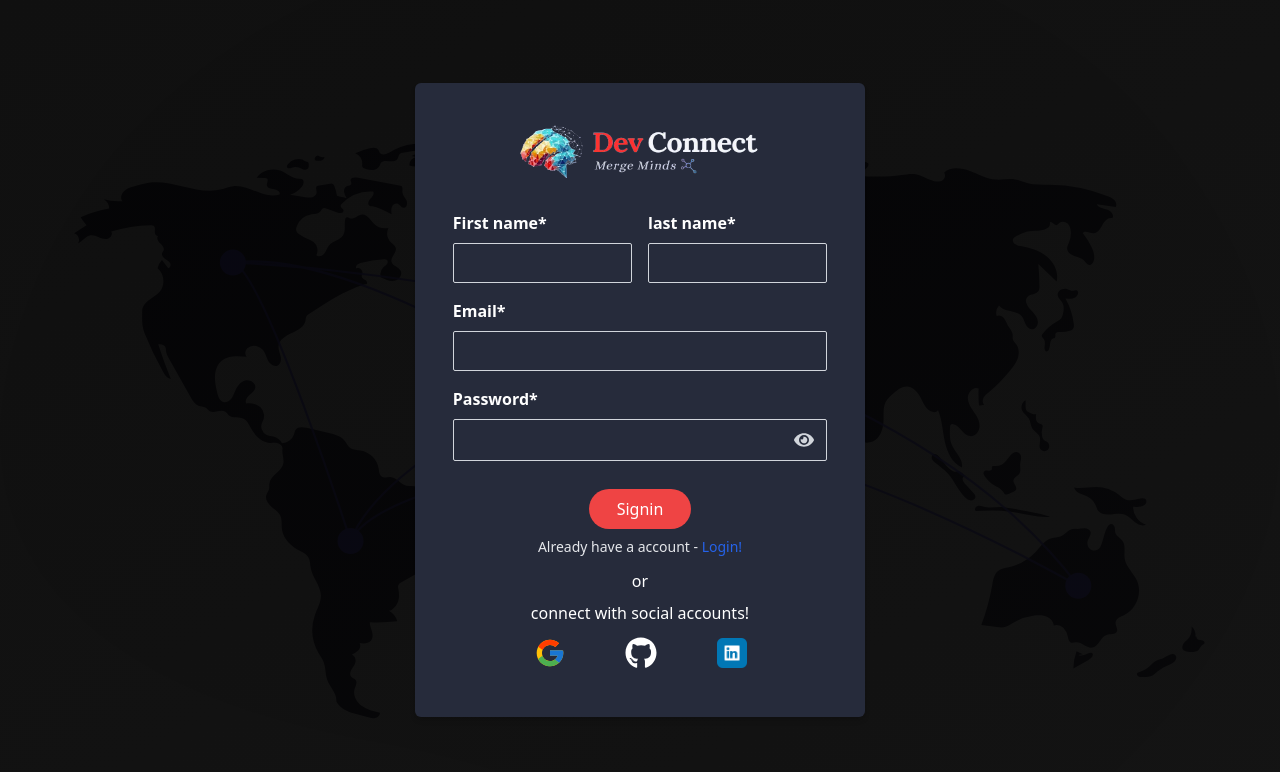
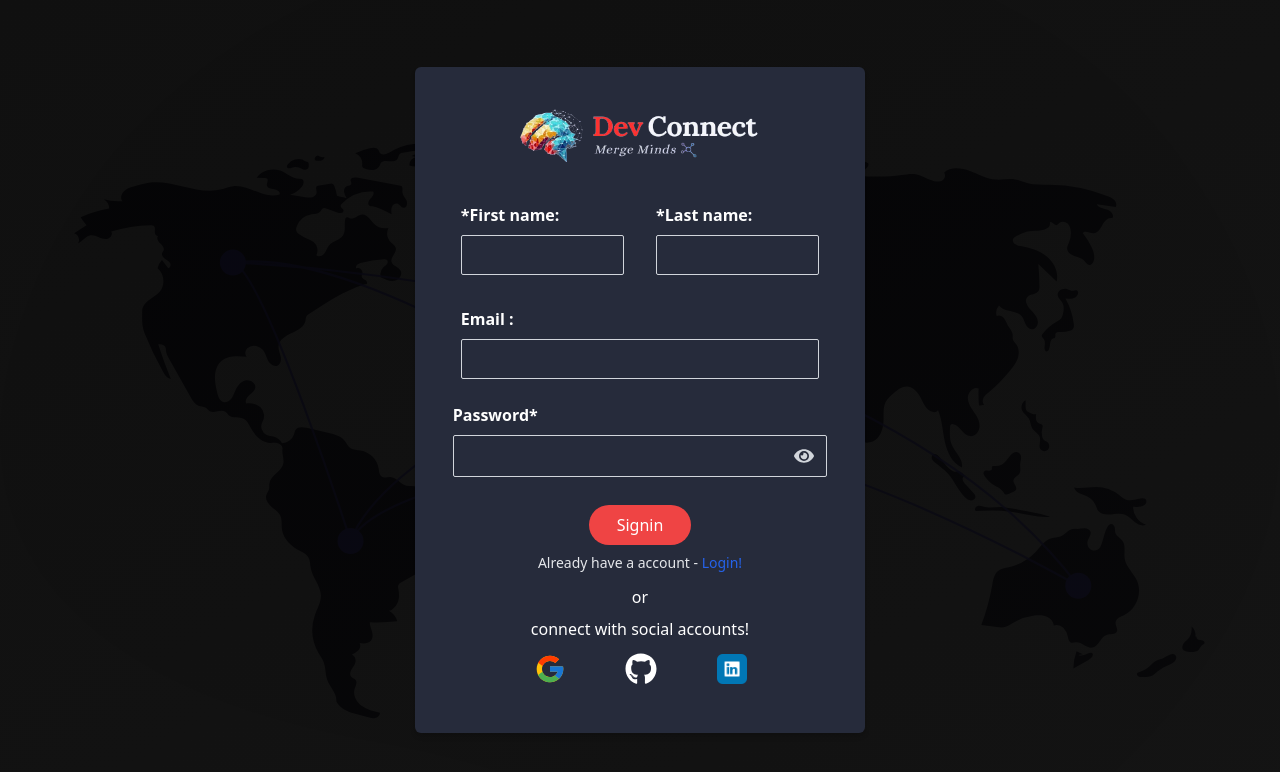
Before and after one commit to nirmal-coder/Dev-connect-client, a React (Vite) app: page /login in a window 1280 px wide. Shown: the top 772 px of the page. Built offline with nearby package versions, Linux system fonts and the light colour scheme.

Commit message:
done some code refactor

```diff
--- /dev/null
+++ b/src/components/login/FormInput.jsx
@@ -0,0 +1,29 @@
+import React from "react";
+
+const FormInput = ({
+  label,
+  name,
+  type = "text",
+  register,
+  validation,
+  error,
+  ...rest
+}) => {
+  return (
+    <div className="w-full flex flex-col p-2">
+      <label htmlFor={name} className="text-white font-semibold ">
+        {label}
+      </label>
+      <input
+        type={type}
+        {...register(name, validation)}
+        id={name}
+        className="w-full h-[30px] md:h-[40px] outline-none bg-transparent rounded-sm border border-gray-300 pl-3 text-white mt-2"
+        {...rest}
+      />
+      {error && <p className="ErrorMsg">{error.message}</p>}
+    </div>
+  );
+};
+
+export default FormInput;
--- a/src/components/login/SignIn.jsx
+++ b/src/components/login/SignIn.jsx
@@ -5,6 +5,7 @@
 import { useState } from "react";
 import useFetch from "../../hooks/useFetch";
 import * as yup from "yup";
+import FormInput from "./FormInput";
 import { useForm } from "react-hook-form";
 
 const SignIn = ({ setShowLogin }) => {
@@ -14,14 +15,37 @@
     formState: { errors },
   } = useForm();
   const [showPassword, setShowPassword] = useState(false);
+  const [serverErrorMsg, setServerErrorMsg] = useState("");
 
   const handleShowPassword = (e) => {
     e.preventDefault();
     setShowPassword((prev) => !prev);
   };
 
-  const handleLogin = (data) => {
-    console.log(data);
+  const handleLogin = async (signinData) => {
+    console.log(signinData);
+    const options = {
+      method: "POST",
+      headers: {
+        "Content-type": "application/json",
+      },
+
+      body: JSON.stringify({ ...signinData }),
+    };
+    const url = "http://localhost:1207/signin";
+
+    try {
+      const response = await fetch(url, options);
+      if (response.ok) {
+        const data = await response.json();
+        console.log(data);
+        setServerErrorMsg("");
+      } else {
+        throw new Error("Response was not ok!");
+      }
+    } catch (error) {
+      alert(error.message);
+    }
   };
 
   return (
@@ -37,50 +61,48 @@
       />
       <div className="w-11/12 flex items-center justify-between">
         <div className="w-6/12 flex flex-col p-2">
-          <label htmlFor="firstName" className="text-white font-semibold ">
-            First name*
-          </label>
-          <input
+          <FormInput
+            label="*First name:"
+            name="firstName"
             type="text"
-            {...register("firstName", {
+            register={register}
+            validation={{
               required: "First name is required!",
-              minLength: 3,
-            })}
-            id="firstName"
-            className="w-full h-[30px] md:h-[40px] outline-none bg-transparent rounded-sm border border-gray-300 pl-3 text-white mt-2"
+              minLength: { value: 3, message: "Minimum 3 characters" },
+            }}
+            error={errors.firstName}
           />
-          <p className="ErrorMsg">{errors.firstName?.message}</p>
         </div>
         <div className="w-6/12 flex flex-col p-2">
-          <label htmlFor="lastName" className="text-white font-semibold ">
-            last name*
-          </label>
-          <input
+          <FormInput
+            label="*Last name:"
+            name="lastName"
             type="text"
-            {...register("lastName", { required: "Last name is required!" })}
-            id="lastName"
-            className="w-full h-[30px] md:h-[40px] outline-none bg-transparent rounded-sm border border-gray-300 pl-3 text-white mt-2"
+            register={register}
+            validation={{
+              required: "Last name is required!",
+              minLength: { value: 3, message: "Minimum 3 characters!" },
+              maxLength: { value: 25, message: "maximum 25 characters!" },
+            }}
+            error={errors.lastName}
           />
-          <p className="ErrorMsg">{errors.lastName?.message}</p>
         </div>
       </div>
       <div className="w-11/12 flex flex-col p-2">
-        <label htmlFor="EmailId" className="text-white font-semibold ">
-          Email*
-        </label>
-        <input
+        <FormInput
+          label="Email :"
+          name="emailId"
           type="email"
-          {...register("emailId", {
+          register={register}
+          validation={{
             required: "Email Id is required!",
             pattern: {
-              value: "/^[a-zA-Z0-9._%+-]+@[a-zA-Z0-9.-]+.[a-zA-Z]{2,}$/",
+              value: /^[a-zA-Z0-9._%+-]+@[a-zA-Z0-9.-]+.[a-zA-Z]{2,}$/,
               message: "Email format is Invalid!",
             },
-          })}
-          id="EmailId"
-          className="w-full h-[30px] md:h-[40px] outline-none bg-transparent rounded-sm border border-gray-300 pl-3 text-white mt-2"
+          }}
+          error={errors.emailId}
         />
-        <p className="ErrorMsg">{errors.emailId?.message}</p>
       </div>
       <div className="w-11/12 flex flex-col p-2">
         <label htmlFor="password" className="text-white font-semibold ">
@@ -93,7 +115,7 @@
               required: "Password is required!",
               pattern: {
                 value:
-                  "^(?=.*[a-z])(?=.*[A-Z])(?=.*d)(?=.*[@$!%*?&])[A-Za-zd@$!%*?&]{8,}$",
+                  /^(?=.*[a-z])(?=.*[A-Z])(?=.*\d)(?=.*[@$!%*?&])[A-Za-z\d@$!%*?&]{8,}$/,
                 message:
                   "Enter Strong password with least 8 characters, uppercase, lowercase, number, and special character",
               },
--- a/src/hooks/useFetch.js
+++ b/src/hooks/useFetch.js
@@ -5,7 +5,7 @@
   const [loading, setLoading] = useState(true);
   const [error, setErrorMsg] = useState("");
 
-  useEffect(async () => {
+  const fetchData = async () => {
     try {
       setLoading(true);
       const response = await fetch(url, options);
@@ -19,9 +19,13 @@
     } catch (error) {
       setErrorMsg(error.name);
     }
+  };
+
+  useEffect(async () => {
+    fetchData();
   }, [url]);
 
-  return { data, loading, error };
+  return { data, loading, error, reFetch: useFetch };
 };
 
 export default useFetch;
```
